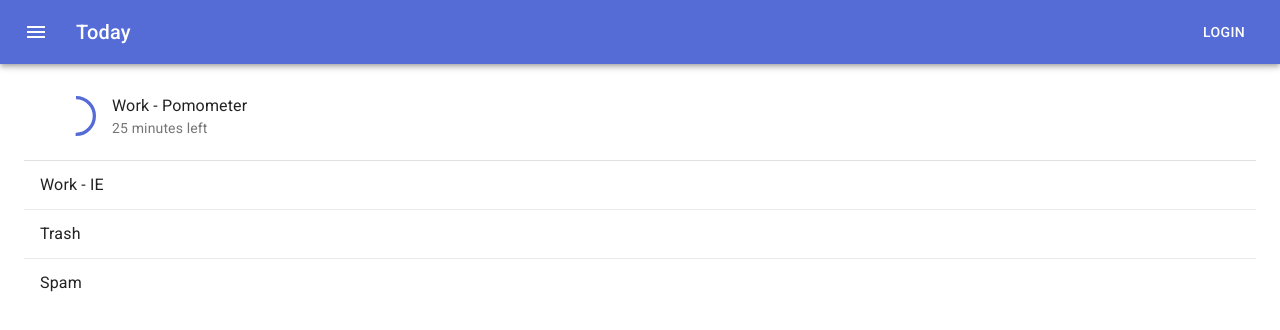
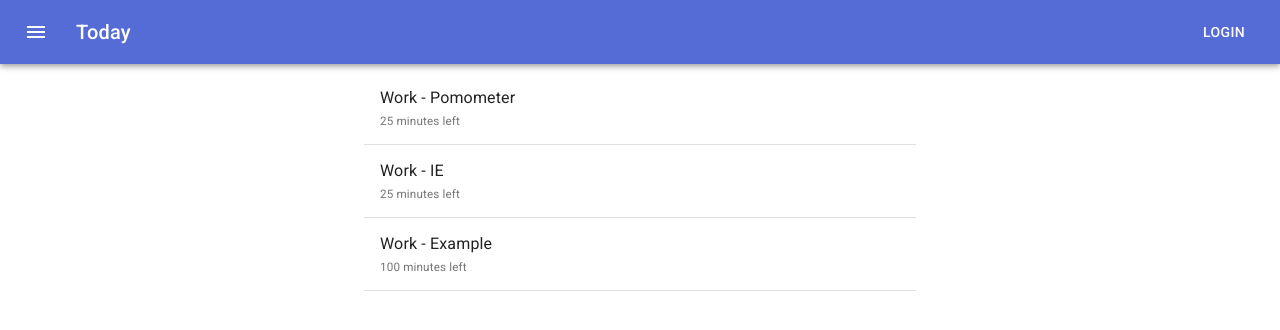
Before and after one commit to sandaemc/playground, a React (Create React App) app: page / in a window 1280 px wide. Shown: the top 330 px of the page. Built offline with nearby package versions, Linux system fonts and the light colour scheme.

Commit message:
initial components

```diff
--- a/src/App.tsx
+++ b/src/App.tsx
@@ -1,7 +1,7 @@
 import React from "react";
 import { Route, Switch } from "react-router-dom";
-import Container from "@material-ui/core/Container";
-import { TodayPageComponent } from "./pages/today";
+import { ProjectsPage } from "./pages/projects";
+import { ProjectPage } from "./pages/project";
 import { AppBarComponent } from "./components/app-bar";
 
 const App: React.FC = () => {
@@ -9,7 +9,8 @@ const App: React.FC = () => {
     <>
       <AppBarComponent />
       <Switch>
-        <Route exact path="/" component={TodayPageComponent} />
+        <Route exact path="/" component={ProjectsPage} />
+        <Route path="/projects/:id" component={ProjectPage} />
       </Switch>
     </>
   );
--- /dev/null
+++ b/src/model-contracts/project.ts
@@ -0,0 +1,4 @@
+export interface Project {
+  name: string;
+  minutesLeft: number;
+}
--- /dev/null
+++ b/src/model-contracts/task.ts
@@ -0,0 +1,3 @@
+export interface Task {
+  name: string;
+}
--- /dev/null
+++ b/src/pages/project.tsx
@@ -0,0 +1,16 @@
+import React from "react";
+import Container from "@material-ui/core/Container";
+
+const projects = {
+  name: "Work - Pomometer",
+  minutesLeft: 25,
+  tasks: ["sample", "simple"]
+};
+
+export function ProjectPage() {
+  return (
+    <Container maxWidth="sm">
+      <h1>Hello</h1>
+    </Container>
+  );
+}
--- /dev/null
+++ b/src/pages/projects-components/project-list.tsx
@@ -0,0 +1,41 @@
+import React from "react";
+import { createStyles, Theme, makeStyles } from "@material-ui/core/styles";
+import List from "@material-ui/core/List";
+import ListItem from "@material-ui/core/ListItem";
+import ListItemText from "@material-ui/core/ListItemText";
+import { Link } from "react-router-dom";
+import { Project } from "../../model-contracts/project";
+
+const useStyles = makeStyles((theme: Theme) =>
+  createStyles({
+    root: {
+      width: "100%",
+      backgroundColor: theme.palette.background.paper
+    }
+  })
+);
+
+export type ProjectListComponentProps = {
+  projects: Project[];
+};
+
+export function ProjectListComponent({ projects }: ProjectListComponentProps) {
+  const classes = useStyles();
+
+  return (
+    <List component="nav" className={classes.root} aria-label="mailbox folders">
+      {projects.map((v: Project, k) => (
+        <ListItem key={k} button divider component={Link} to="/projects/123">
+          <ListItemText
+            primary={v.name}
+            secondary={
+              <span>
+                <small>{v.minutesLeft} minutes left</small>
+              </span>
+            }
+          />
+        </ListItem>
+      ))}
+    </List>
+  );
+}
--- /dev/null
+++ b/src/pages/projects.tsx
@@ -0,0 +1,17 @@
+import React from "react";
+import Container from "@material-ui/core/Container";
+import { ProjectListComponent } from "./projects-components/project-list";
+
+const projects = [
+  { name: "Work - Pomometer", minutesLeft: 25 },
+  { name: "Work - IE", minutesLeft: 25 },
+  { name: "Work - Example", minutesLeft: 100 }
+];
+
+export function ProjectsPage() {
+  return (
+    <Container maxWidth="sm">
+      <ProjectListComponent projects={projects} />
+    </Container>
+  );
+}
--- a/src/pages/today-components/index.ts
+++ /dev/null
@@ -1,3 +0,0 @@
-import ProjectList from "./project-list";
-
-export { ProjectList };
--- a/src/pages/today-components/project-list.tsx
+++ /dev/null
@@ -1,55 +0,0 @@
-import React from "react";
-import { createStyles, Theme, makeStyles } from "@material-ui/core/styles";
-import List from "@material-ui/core/List";
-import ListItem from "@material-ui/core/ListItem";
-import ListItemText from "@material-ui/core/ListItemText";
-import ListItemIcon from "@material-ui/core/ListItemIcon";
-import Divider from "@material-ui/core/Divider";
-import CircularProgress from "@material-ui/core/CircularProgress";
-
-const useStyles = makeStyles((theme: Theme) =>
-  createStyles({
-    root: {
-      width: "100%",
-      backgroundColor: theme.palette.background.paper
-    },
-    progress: {
-      margin: theme.spacing(2)
-    }
-  })
-);
-
-export type ProjectListComponentProps = {
-  projects?: [];
-};
-
-export default ({ projects }: ProjectListComponentProps) => {
-  const classes = useStyles();
-
-  return (
-    <List component="nav" className={classes.root} aria-label="mailbox folders">
-      <ListItem button>
-        <ListItemIcon>
-          <CircularProgress
-            className={classes.progress}
-            variant="static"
-            value={50}
-          />
-        </ListItemIcon>
-        <ListItemText primary="Work - Pomometer" secondary="25 minutes left" />
-      </ListItem>
-      <Divider />
-      <ListItem button>
-        <ListItemText primary="Work - IE" />
-      </ListItem>
-      <Divider light />
-      <ListItem button>
-        <ListItemText primary="Trash" />
-      </ListItem>
-      <Divider light />
-      <ListItem button>
-        <ListItemText primary="Spam" />
-      </ListItem>
-    </List>
-  );
-};
--- a/src/pages/today.tsx
+++ /dev/null
@@ -1,11 +0,0 @@
-import React from "react";
-import { ProjectList } from "./today-components";
-import Container from "@material-ui/core/Container";
-
-export function TodayPageComponent() {
-  return (
-    <Container maxWidth="xl">
-      <ProjectList />
-    </Container>
-  );
-}
```
Also changed, not shown: src/components/progress-indicator.tsx (added, +26 -0 lines), src/pages/project-components/project-view.tsx (added, +29 -0 lines), src/pages/project-components/task-list.tsx (added, +34 -0 lines).
